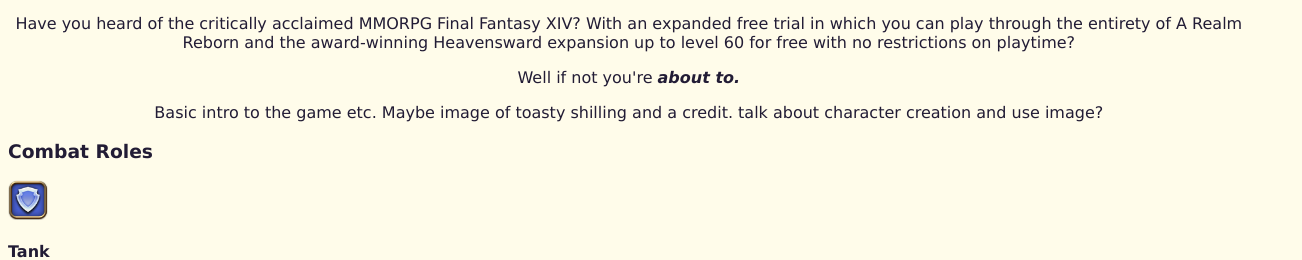
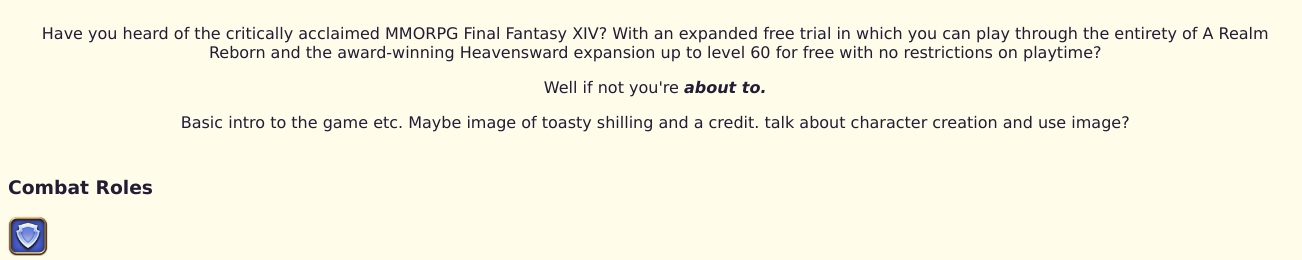
Before and after one commit to LaunchCodeAllhubs/js-assignment-4-html-me-something-jaythemself, a website: page index.html in a window 1280 px wide. Shown: the part 558-818 px from the top of the page, 1302 px wide, since content can reach past the window. Drawn offline with Linux system fonts and the light colour scheme.

Commit message:
restructured document

```diff
--- a/styles.css
+++ b/styles.css
@@ -20,5 +20,6 @@
 header {
     font-family: Verdana, Tahoma, Impact, 'Arial Narrow Bold', sans-serif;
     text-align: center;
-    width: 97vw;
+    width: 98vw;
+    padding: 10px 20px;
 }
```
